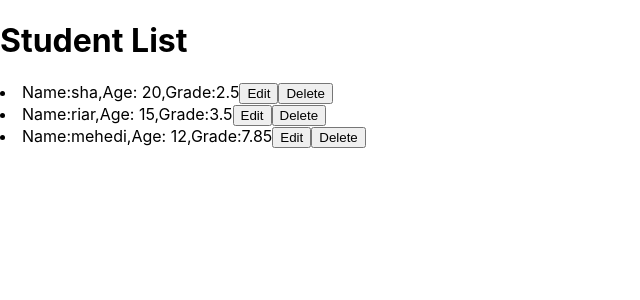
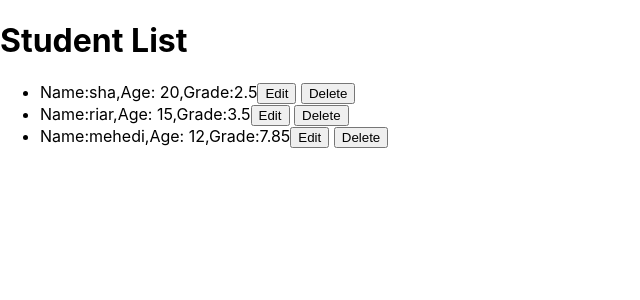
Before and after one commit to brainshahriar/EcommerceReact, a React (Create React App) app: page / in a window 1280 px wide. Shown: the top 300 px of the page, without its empty margins (0-640 px from the left). Built offline with nearby package versions, Linux system fonts and the light colour scheme.

Commit message:
bootstrap

```diff
--- a/src/App.js
+++ b/src/App.js
@@ -15,11 +15,10 @@ class App extends React.Component{
 
     ];
     const items = names.map((item,idx)=>{
-      return <li key={idx}>
+      return <li class="list-item" key={idx}>
 
         Name:{item.name},Age: {item.age},Grade:{item.grade}
-        <button>Edit</button>
-        <button>Delete</button>
+        <button class="btn btn-sm btn-info">Edit</button> <button class="btn btn-sm btn-danger">Delete</button>
 
 
       </li>
@@ -28,9 +27,9 @@ class App extends React.Component{
     return(
       <div className="App">
         <h1>Student List</h1>
-        <div>
+        <ul class="list">
           {items}
-        </div>
+        </ul>
       </div>
     )
   }
```
